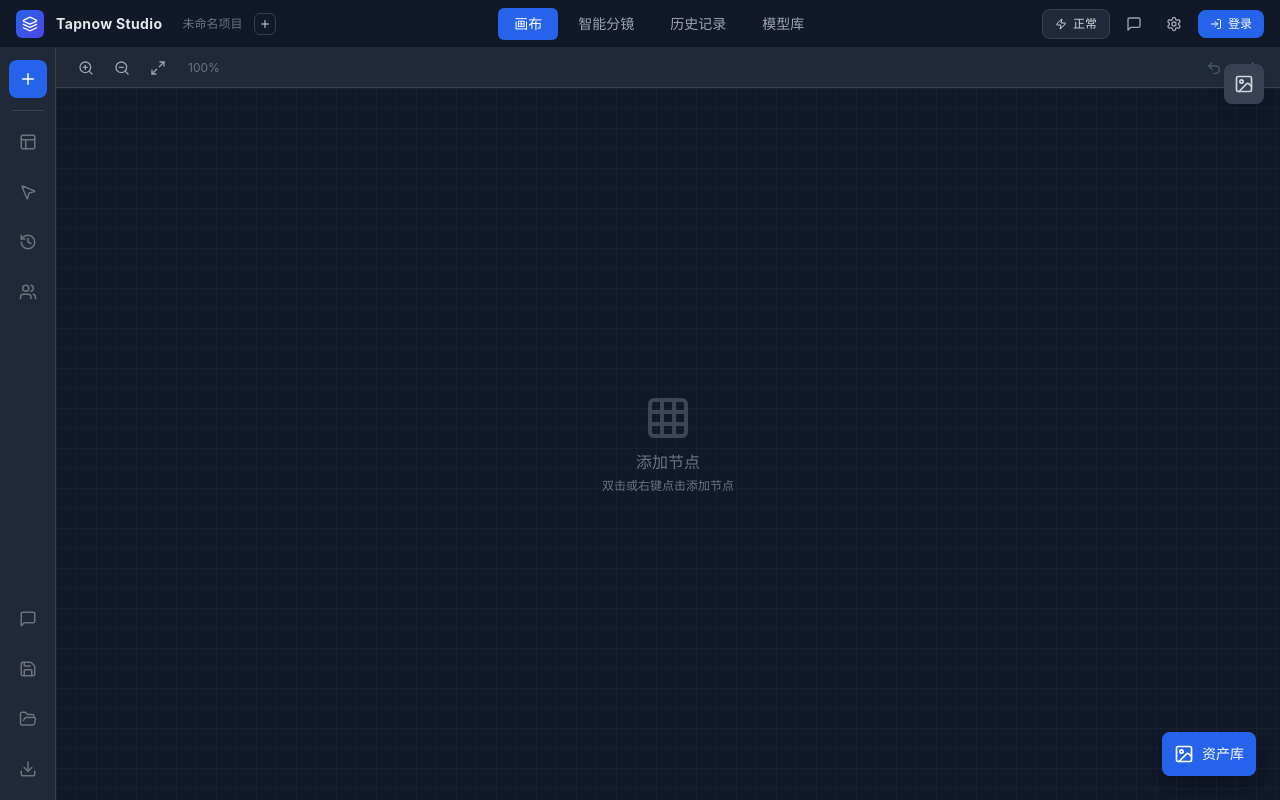
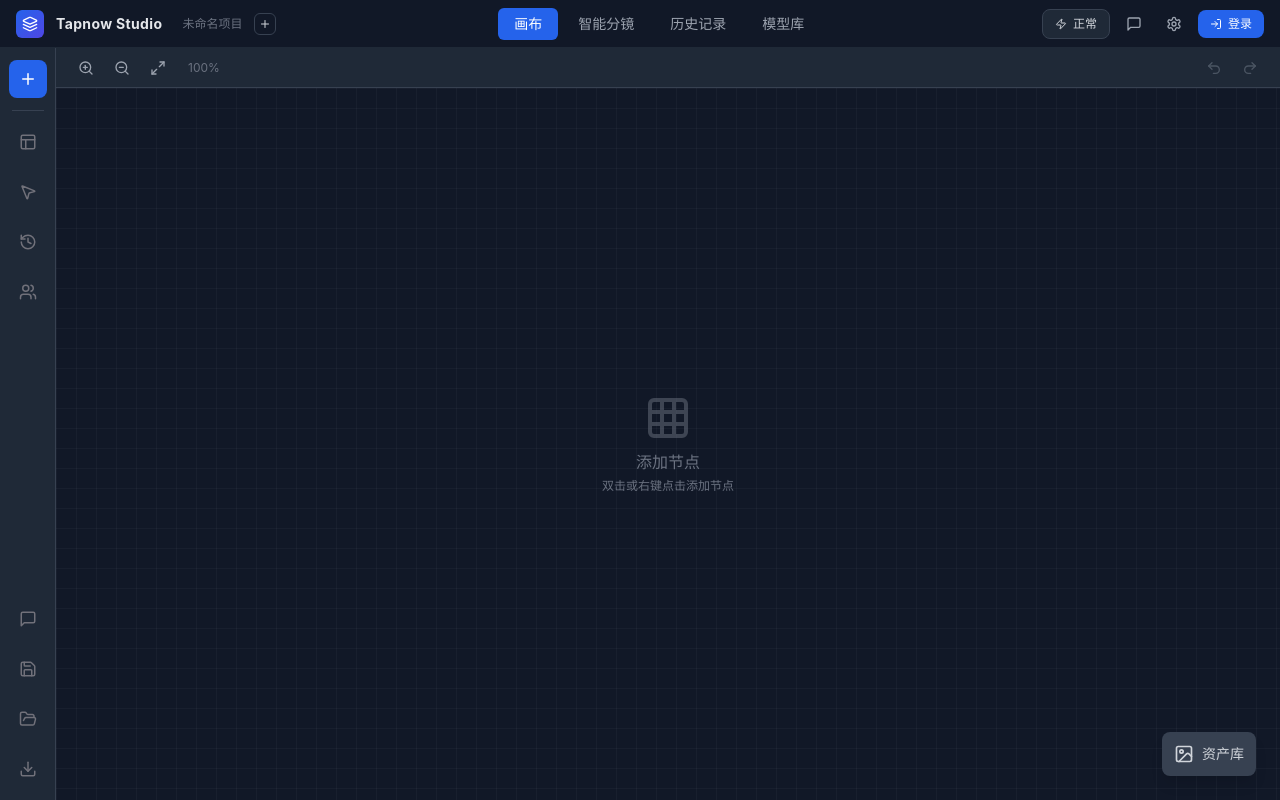
Before and after one commit to tcJackClay/testcoop, a React (Vite) app: page / in a window 1280 px wide. Built offline with nearby package versions, Linux system fonts and the light colour scheme.

Commit message:
fix: 修复资产库按钮切换功能及滚轮事件

```diff
--- a/src/components/canvas/Canvas.tsx
+++ b/src/components/canvas/Canvas.tsx
@@ -60,8 +60,6 @@ export default function Canvas() {
 
   // Wheel zoom
   const handleWheel = useCallback((e: React.WheelEvent) => {
-
-
     const delta = e.deltaY > 0 ? 0.9 : 1.1;
     const newZoom = Math.min(Math.max(viewPort.zoom * delta, 0.1), 3);
     updateViewPort({ zoom: newZoom });
@@ -259,34 +257,12 @@ export default function Canvas() {
         isOpen={isAssetSidebarOpen}
         onClose={() => setIsAssetSidebarOpen(false)}
       />
-
       {/* Asset Library Button - Bottom Right */}
       <button
         onClick={() => setIsAssetSidebarOpen(!isAssetSidebarOpen)}
         className={`fixed bottom-6 right-6 z-40 p-3 rounded-lg shadow-lg transition-all flex items-center gap-2 ${
-          isAssetSidebarOpen
-            ? 'bg-blue-700 text-white'
-            : 'bg-gray-700 hover:bg-gray-600 text-gray-300'
+          isAssetSidebarOpen ? 'bg-blue-700 text-white' : 'bg-gray-700 hover:bg-gray-600 text-gray-300'
         }`}
-        title="资产库"
-      >
-        <Image className="w-5 h-5" />
-        <span className="text-sm font-medium">资产库</span>
-      </button>
-      <button
-        onClick={() => setIsAssetSidebarOpen(!isAssetSidebarOpen)}
-        className={`fixed top-16 right-4 z-40 p-2.5 rounded-lg shadow-lg transition-all ${
-          isAssetSidebarOpen
-            ? 'bg-blue-700 text-white'
-            : 'bg-gray-700 hover:bg-gray-600 text-gray-300'
-        }`}
-        title="资产库"
-      >
-        <Image className="w-5 h-5" />
-      </button>
-      <button
-        onClick={() => setIsAssetSidebarOpen(true)}
-        className="fixed bottom-6 right-6 z-40 p-3 bg-blue-600 hover:bg-blue-700 text-white rounded-lg shadow-lg hover:shadow-xl transition-all flex items-center gap-2"
         title="资产库"
       >
         <Image className="w-5 h-5" />
```
